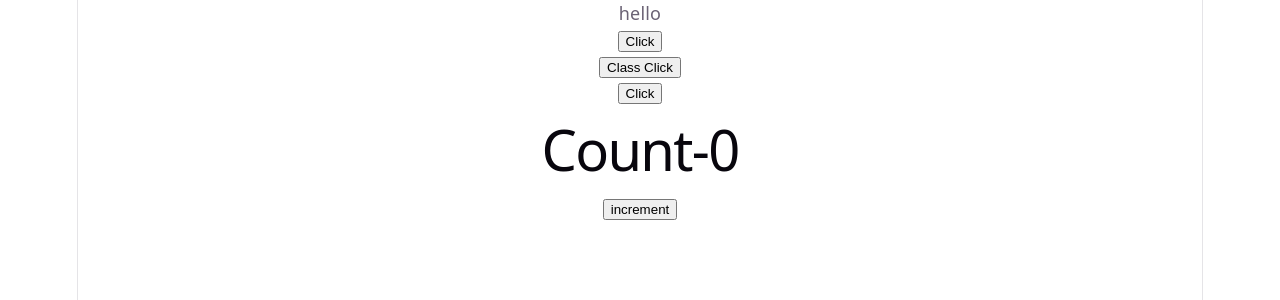
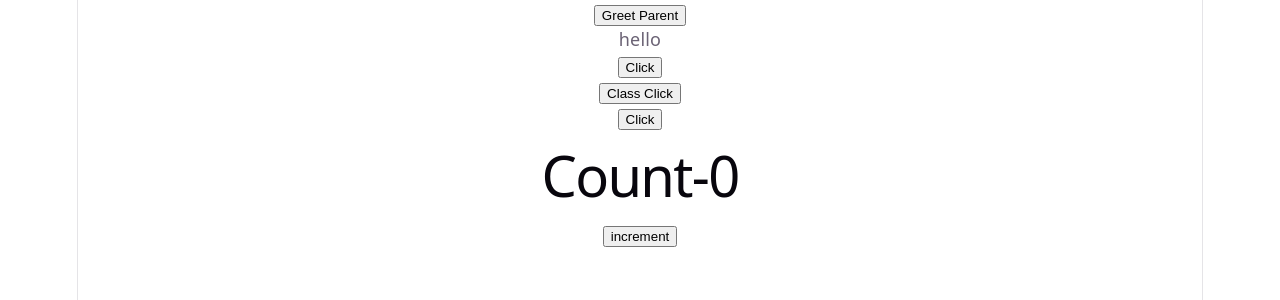
Before and after one commit to Shivanichaurasiya/Redux, a React (Vite) app: page / in a window 1280 px wide. Shown: the top 300 px of the page. Built offline with nearby package versions, Linux system fonts and the light colour scheme.

Commit message:
props commit

```diff
--- a/src/App.jsx
+++ b/src/App.jsx
@@ -5,12 +5,14 @@
 import FunClick from "./components/FunClick"
 import ClassClick from "./components/ClassClick"
 import EventBind from "./components/EventBind"
+import ParentComponent from "./components/ParentComponent"
 
 function App() {
 
 
   return (
     <>
+    <ParentComponent/>
     <EventBind/>
     <ClassClick/>
     <FunClick/>
--- /dev/null
+++ b/src/components/ChildComponent.jsx
@@ -0,0 +1,11 @@
+import React from 'react'
+
+const ChildComponent = (props) => {
+  return (
+    <div>
+      <button onClick={()=>props.greetHandler("child")}>Greet Parent</button>
+    </div>
+  )
+}
+
+export default ChildComponent
--- /dev/null
+++ b/src/components/ParentComponent.jsx
@@ -0,0 +1,27 @@
+import React, { Component } from 'react'
+import ChildComponent from './ChildComponent'
+
+ class ParentComponent extends Component {
+    constructor(props) {
+      super(props)
+
+      this.state = {
+         parentName:"Parent"
+      }
+      this.greetParent=this.greetParent.bind(this)
+    }
+    greetParent(childName){
+        alert(`Hello ${this.state.parentName} from ${childName}`)
+    }
+
+  render() {
+    return (
+      <div>
+        <ChildComponent greetHandler={this.greetParent}/>
+
+      </div>
+    )
+  }
+}
+
+export default ParentComponent
```
Also changed, not shown: src/components/EventBind.jsx (line endings or trailing spaces).
